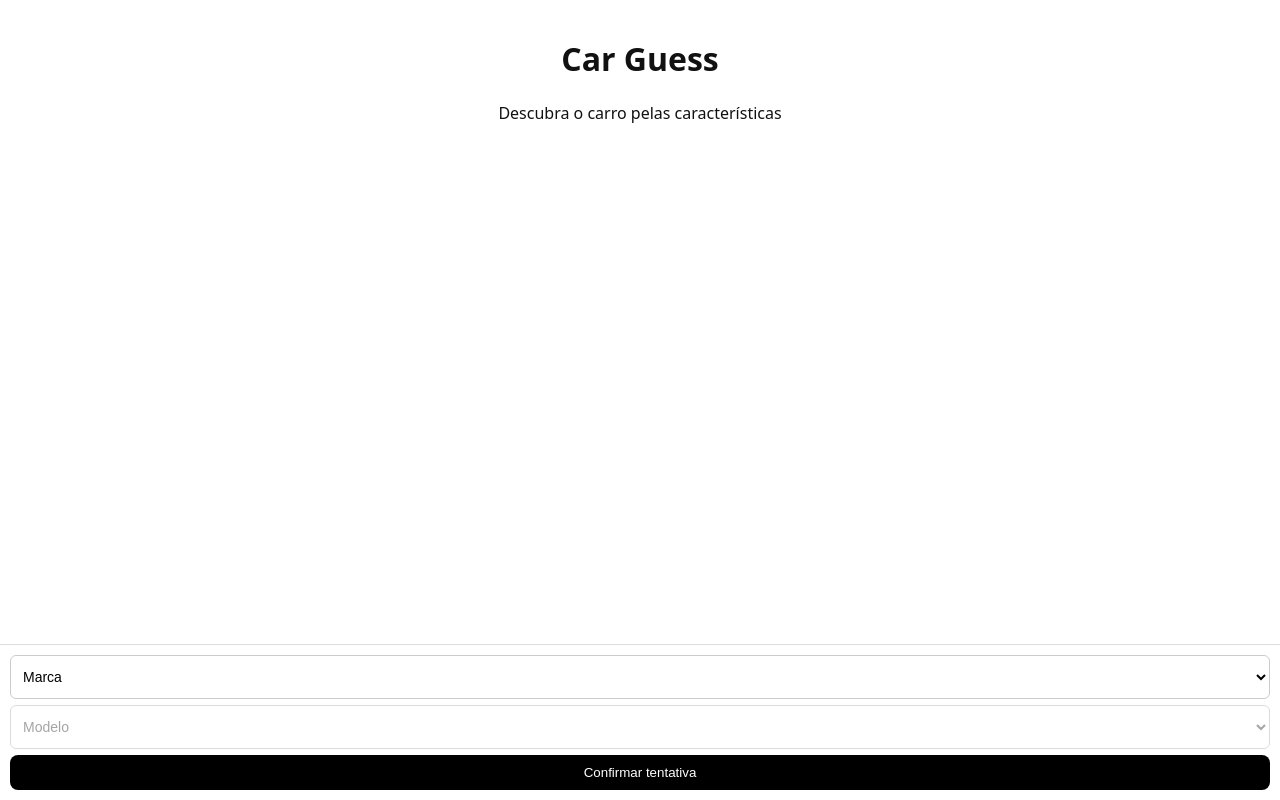
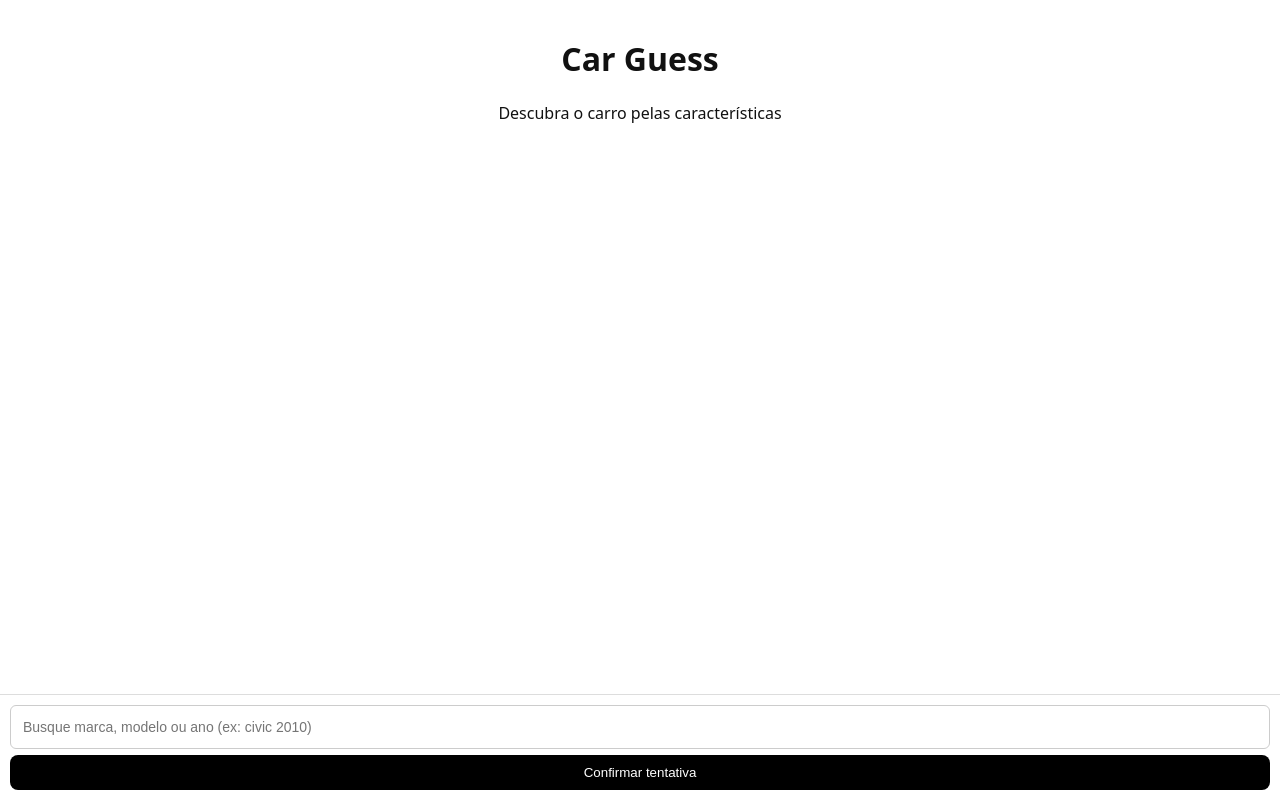
Before and after one commit to Lukezin03/Car-Guess-Demo, a React (Vite) app: page / in a window 1280 px wide. Built offline with nearby package versions, Linux system fonts and the light colour scheme.

Commit message:
Replace selects with search input

```diff
--- a/src/App.jsx
+++ b/src/App.jsx
@@ -44,17 +44,23 @@ function getRandomCar() {
 
 function App() {
   const [answerCar, setAnswerCar] = useState(getRandomCar());
-  const [selectedBrand, setSelectedBrand] = useState("");
-  const [selectedModel, setSelectedModel] = useState("");
+  const [searchTerm, setSearchTerm] = useState("");
+  const [selectedCar, setSelectedCar] = useState(null);
   const [guesses, setGuesses] = useState([]);
   const [hasWon, setHasWon] = useState(false);
 
-  const brands = [...new Set(cars.map((car) => car.brand))];
-  const modelsByBrand = cars.filter((car) => car.brand === selectedBrand);
+  const normalizedSearch = normalizeText(searchTerm);
+  const searchTokens = normalizedSearch.split(" ").filter(Boolean);
+  const filteredCars =
+    searchTokens.length === 0
+      ? []
+      : cars.filter((car) =>
+          searchTokens.every((token) =>
+            isTokenMatch(token, buildSearchIndex(car))
+          )
+        );
 
-  const previewCar = cars.find(
-    (c) => c.brand === selectedBrand && c.model === selectedModel
-  );
+  const previewCar = selectedCar;
 
   function handleConfirm() {
     if (!previewCar || hasWon) return;
@@ -65,16 +71,16 @@ function App() {
       setHasWon(true);
     }
 
-    setSelectedBrand("");
-    setSelectedModel("");
+    setSearchTerm("");
+    setSelectedCar(null);
   }
 
   function resetGame() {
     setAnswerCar(getRandomCar());
     setGuesses([]);
     setHasWon(false);
-    setSelectedBrand("");
-    setSelectedModel("");
+    setSearchTerm("");
+    setSelectedCar(null);
   }
 
   return (
@@ -149,51 +155,44 @@ function App() {
       ======================= */}
       {!hasWon && (
         <div style={styles.bottomBar}>
-          <select
-            value={selectedBrand}
-            onChange={(e) => {
-              setSelectedBrand(e.target.value);
-              setSelectedModel("");
-            }}
-            style={{
-              width: "100%",
-              padding: "8px",
-              height: "44px",
-              fontSize: "14px",
-              borderRadius: "6px",
-              border: "1px solid #ccc",
-              backgroundColor: "#fff",
-            }}
-          >
-            <option value="">Marca</option>
-            {brands.map((brand) => (
-              <option key={brand} value={brand}>
-                {brand}
-              </option>
-            ))}
-          </select>
-
-          <select
-            value={selectedModel}
-            onChange={(e) => setSelectedModel(e.target.value)}
-            disabled={!selectedBrand}
-            style={{
-              width: "100%",
-              padding: "8px",
-              height: "44px",
-              fontSize: "14px",
-              borderRadius: "6px",
-              border: "1px solid #ccc",
-              backgroundColor: "#fff",
-            }}
-          >
-            <option value="">Modelo</option>
-            {modelsByBrand.map((car) => (
-              <option key={car.model} value={car.model}>
-                {car.model}
-              </option>
-            ))}
-          </select>
+          <div style={styles.searchWrapper}>
+            <input
+              value={searchTerm}
+              onChange={(event) => {
+                setSearchTerm(event.target.value);
+                setSelectedCar(null);
+              }}
+              placeholder="Busque marca, modelo ou ano (ex: civic 2010)"
+              style={styles.searchInput}
+            />
+            {searchTokens.length > 0 && (
+              <div style={styles.searchResults}>
+                {filteredCars.length === 0 && (
+                  <span style={styles.emptyResult}>
+                    Nenhum carro encontrado.
+                  </span>
+                )}
+                {filteredCars.slice(0, 8).map((car) => (
+                  <button
+                    key={`${car.brand}-${car.model}-${car.decade}-${car.engine}`}
+                    type="button"
+                    style={styles.searchOption}
+                    onClick={() => {
+                      setSelectedCar(car);
+                      setSearchTerm(`${car.brand} ${car.model} ${car.decade}`);
+                    }}
+                  >
+                    <strong>
+                      {car.brand} {car.model}
+                    </strong>{" "}
+                    <span style={styles.optionMeta}>
+                      {car.decade} · {car.type}
+                    </span>
+                  </button>
+                ))}
+              </div>
+            )}
+          </div>
 
           {/* PREVIEW (SEM COMPARAÇÃO) */}
           {previewCar && (
@@ -220,6 +219,57 @@ function App() {
 }
 
 export default App;
+
+function normalizeText(value) {
+  return value
+    .toLowerCase()
+    .normalize("NFD")
+    .replace(/[\u0300-\u036f]/g, "")
+    .replace(/[^\w\s]/g, " ")
+    .replace(/\s+/g, " ")
+    .trim();
+}
+
+function buildSearchIndex(car) {
+  return normalizeText(`${car.brand} ${car.model} ${car.decade}`);
+}
+
+function isTokenMatch(token, searchIndex) {
+  if (searchIndex.includes(token)) return true;
+  const words = searchIndex.split(" ");
+  return words.some((word) => levenshteinDistance(word, token) <= 1);
+}
+
+function levenshteinDistance(a, b) {
+  if (a === b) return 0;
+  if (!a) return b.length;
+  if (!b) return a.length;
+
+  const matrix = Array.from({ length: a.length + 1 }, () =>
+    Array.from({ length: b.length + 1 }, () => 0)
+  );
+
+  for (let i = 0; i <= a.length; i += 1) {
+    matrix[i][0] = i;
+  }
+
+  for (let j = 0; j <= b.length; j += 1) {
+    matrix[0][j] = j;
+  }
+
+  for (let i = 1; i <= a.length; i += 1) {
+    for (let j = 1; j <= b.length; j += 1) {
+      const cost = a[i - 1] === b[j - 1] ? 0 : 1;
+      matrix[i][j] = Math.min(
+        matrix[i - 1][j] + 1,
+        matrix[i][j - 1] + 1,
+        matrix[i - 1][j - 1] + cost
+      );
+    }
+  }
+
+  return matrix[a.length][b.length];
+}
 
 /* =======================
    ESTILOS
@@ -278,6 +328,54 @@ const styles = {
     flexDirection: "column",
     gap: "6px",
   },
+  searchWrapper: {
+    position: "relative",
+  },
+  searchInput: {
+    width: "100%",
+    padding: "10px 12px",
+    height: "44px",
+    fontSize: "14px",
+    borderRadius: "6px",
+    border: "1px solid #ccc",
+    backgroundColor: "#fff",
+  },
+  searchResults: {
+    position: "absolute",
+    left: 0,
+    right: 0,
+    top: "48px",
+    background: "#fff",
+    border: "1px solid #ddd",
+    borderRadius: "8px",
+    boxShadow: "0 6px 16px rgba(0,0,0,0.08)",
+    padding: "6px",
+    display: "flex",
+    flexDirection: "column",
+    gap: "4px",
+    zIndex: 2,
+  },
+  searchOption: {
+    display: "flex",
+    justifyContent: "space-between",
+    alignItems: "center",
+    padding: "8px",
+    borderRadius: "6px",
+    border: "1px solid transparent",
+    background: "#f7f7f7",
+    cursor: "pointer",
+    textAlign: "left",
+    fontSize: "13px",
+  },
+  optionMeta: {
+    fontSize: "11px",
+    opacity: 0.7,
+  },
+  emptyResult: {
+    padding: "8px",
+    fontSize: "12px",
+    opacity: 0.7,
+  },
   preview: {
     fontSize: "11px",
     opacity: 0.7,
```
